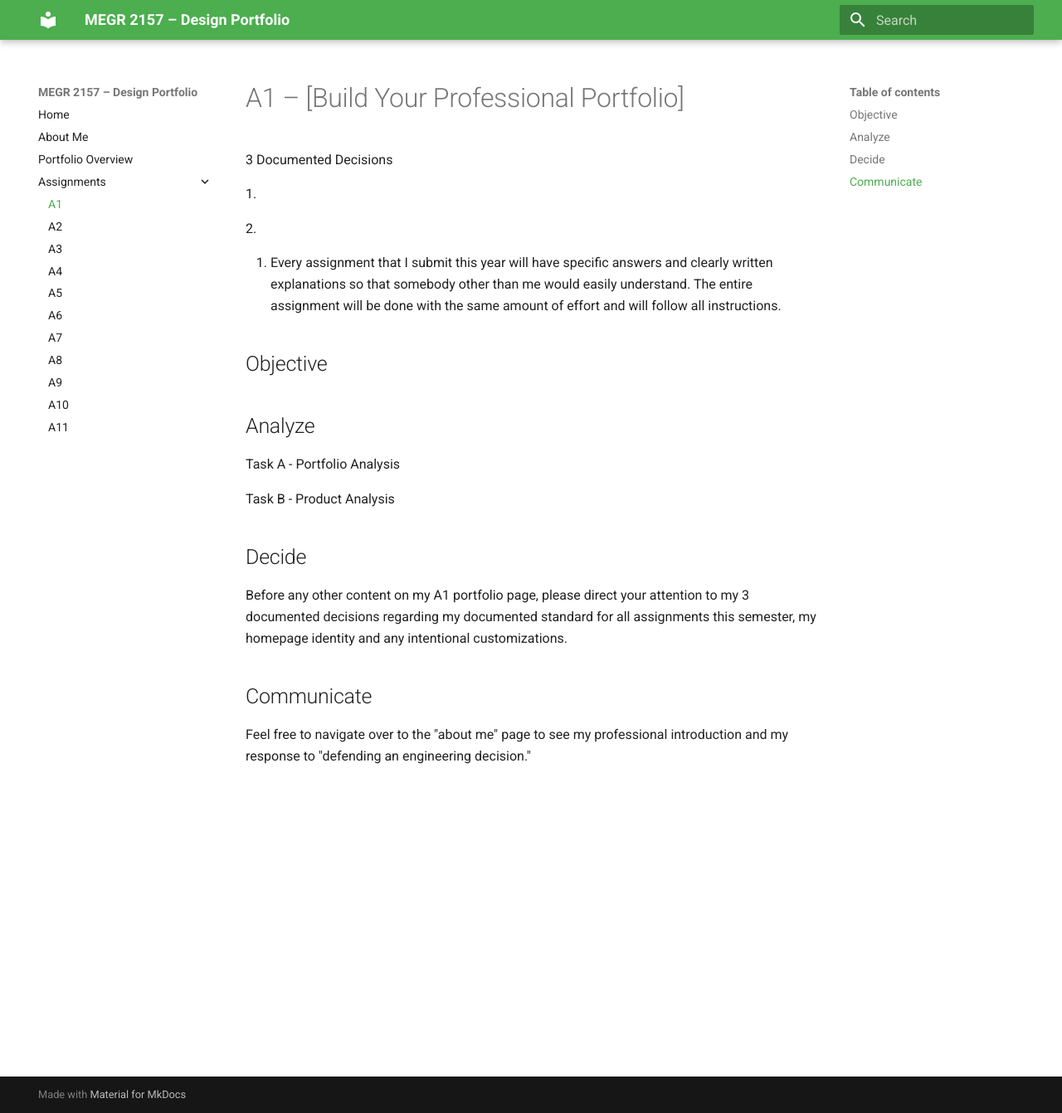
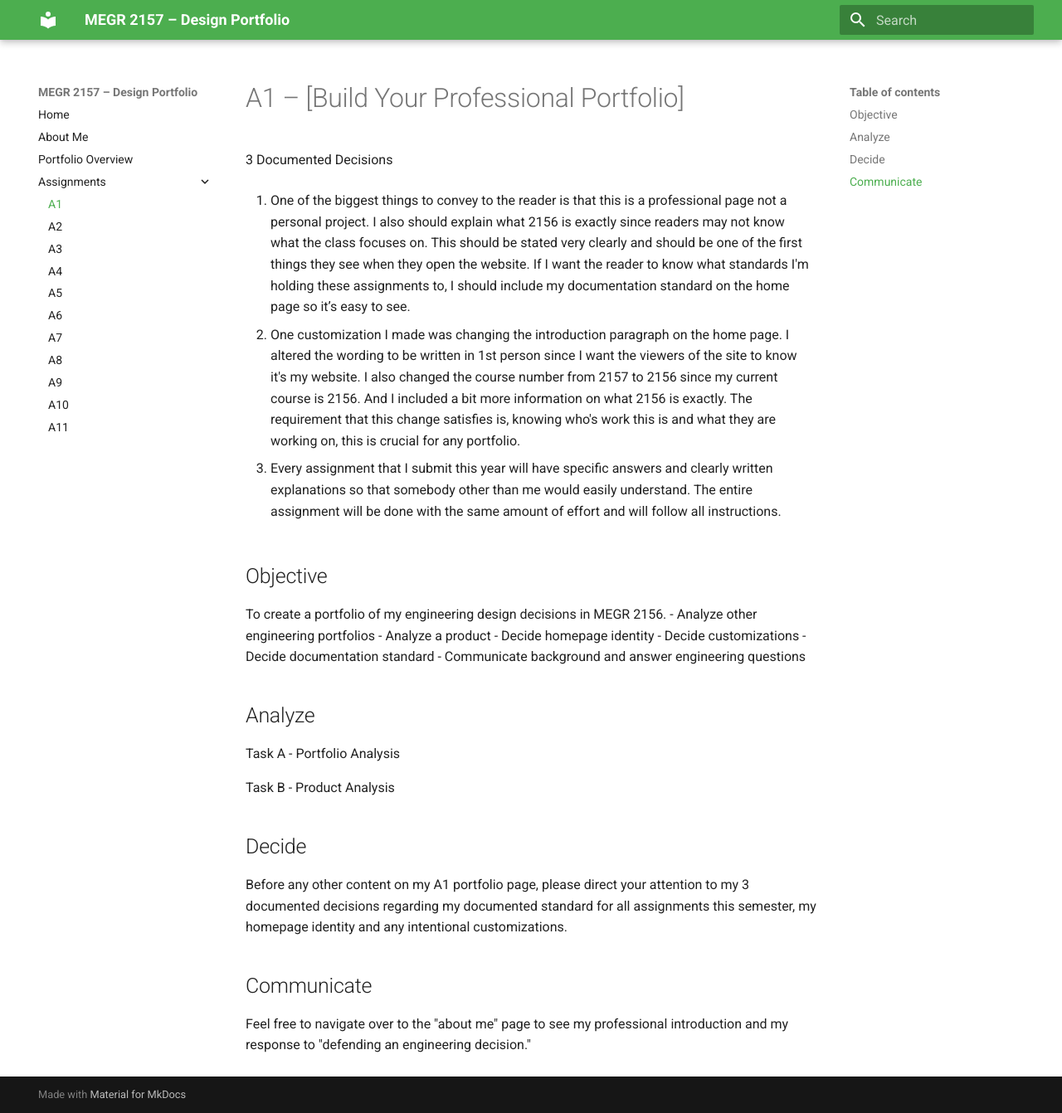
Before and after one commit to max-idhammar/Idhammar-MEGR2156-Portfolio, an MkDocs documentation site: the page built from docs/assignments/A01/index.md, in a window 1280 px wide and 1342 px high. Shown: the whole window at 83% size. Built offline with MkDocs 1.6.1 and Material for MkDocs 9.7.7, drawn with Linux system fonts in a browser that asks for light colours.

Commit message:
Update index.md with detailed decisions and objectives
Expanded on documented decisions and clarified course details.

```diff
--- a/docs/assignments/A01/index.md
+++ b/docs/assignments/A01/index.md
@@ -1,14 +1,21 @@
 # A1 – [Build Your Professional Portfolio]
 3 Documented Decisions
 
- 1.
+ 1. One of the biggest things to convey to the reader is that this is a professional page not a personal project. I also should explain what 2156 is exactly since readers may not know what the class focuses on. This should be stated very clearly and should be one of the first things they see when they open the website. If I want the reader to know what standards I'm holding these assignments to, I should include my documentation standard on the home page so it’s easy to see.
 
- 2.
+ 2. One customization I made was changing the introduction paragraph on the home page. I altered the wording to be written in 1st person since I want the viewers of the site to know it's my website. I also changed the course number from 2157 to 2156 since my current course is 2156. And I included a bit more information on what 2156 is exactly. The requirement that this change satisfies is, knowing who's work this is and what they are working on, this is crucial for any portfolio.
 
  3. Every assignment that I submit this year will have specific answers and clearly written explanations so that somebody other than me would easily understand. The entire assignment will be done with the same amount of effort and will follow all instructions.
 
 ## Objective
 
+To create a portfolio of my engineering design decisions in MEGR 2156.
+- Analyze other engineering portfolios
+- Analyze a product
+- Decide homepage identity
+- Decide customizations
+- Decide documentation standard
+- Communicate background and answer engineering questions
 
 ## Analyze
 
```
